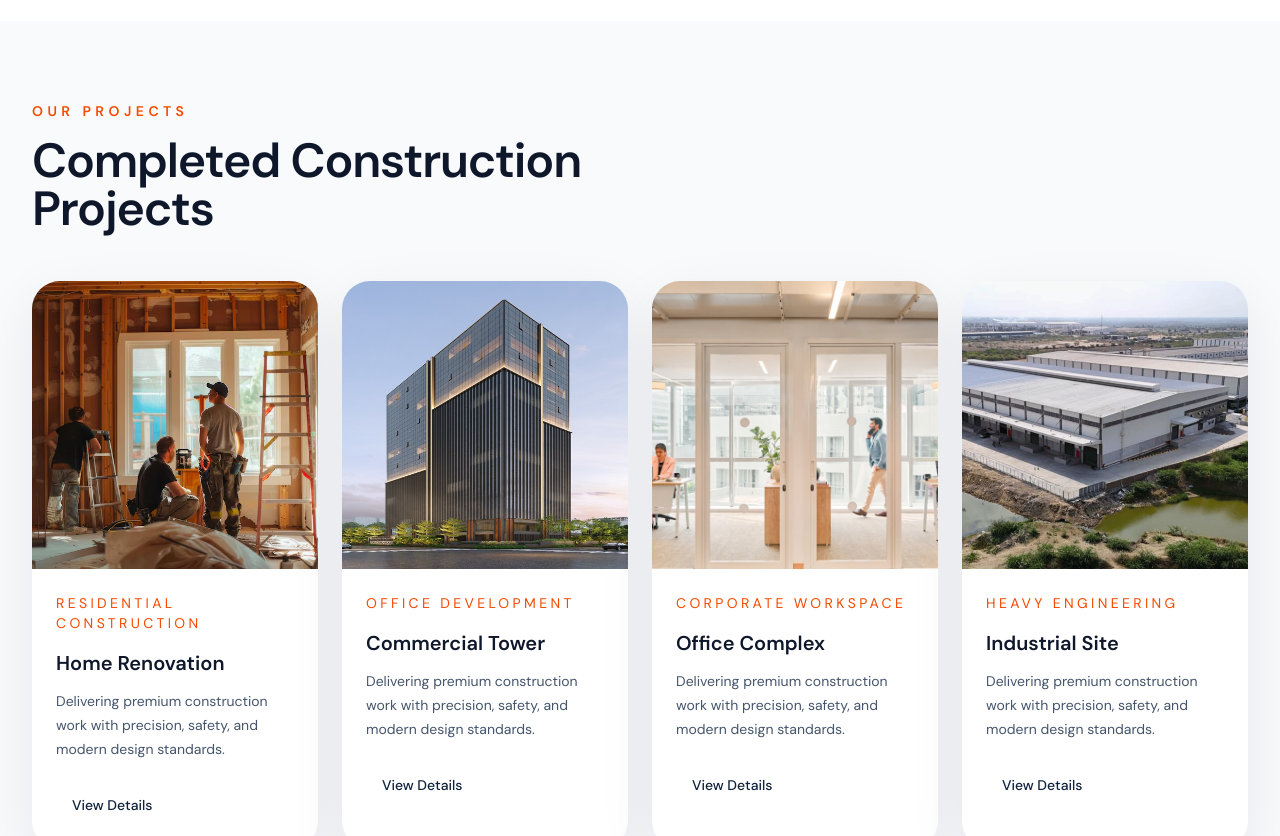
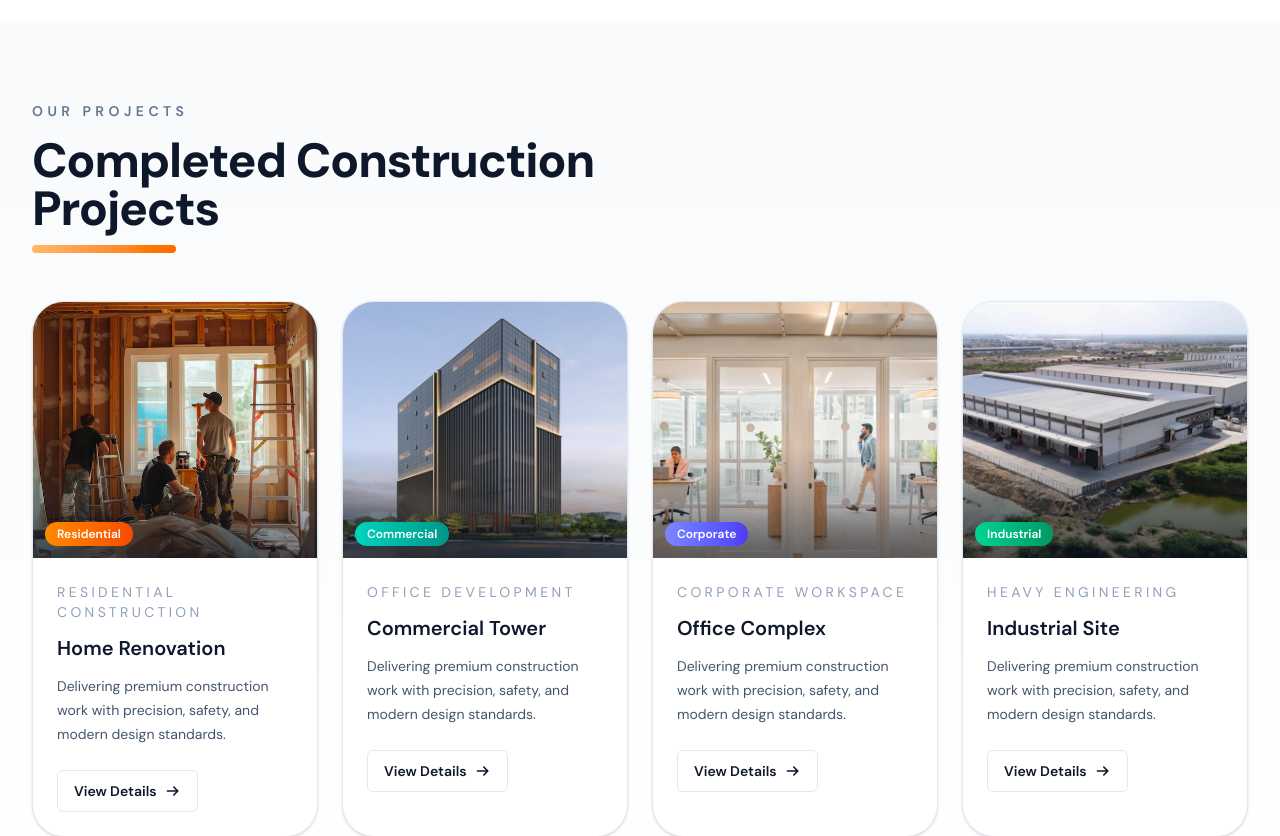
Before and after one commit to ahirsuraj1263-hash/aradhya-paints, a Next.js app: page / in a window 1280 px wide. Shown: the part 1700-2536 px from the top of the page. Built offline with nearby package versions, Linux system fonts and the light colour scheme.

Commit message:
added a border to the cards in the Our Projects section and deleted the Our Team section.

```diff
--- a/app/page.tsx
+++ b/app/page.tsx
@@ -17,29 +17,30 @@ const PROJECTS = [
     title: "Home Renovation",
     subtitle: "Residential construction",
     image: "/Home-Renovation.avif",
+    category: "Residential",
+    color: "bg-gradient-to-r from-orange-400 to-orange-600",
   },
   {
     title: "Commercial Tower",
     subtitle: "Office development",
     image: "/Commercial-Tower.jpg",
+    category: "Commercial",
+    color: "bg-gradient-to-r from-teal-400 to-teal-600",
   },
   {
     title: "Office Complex",
     subtitle: "Corporate workspace",
     image: "/Office-Complex.avif",
+    category: "Corporate",
+    color: "bg-gradient-to-r from-indigo-400 to-indigo-600",
   },
   {
     title: "Industrial Site",
     subtitle: "Heavy engineering",
     image: "/Industrial-Site.png",
+    category: "Industrial",
+    color: "bg-gradient-to-r from-emerald-400 to-emerald-600",
   },
-] as const;
-
-const TEAM = [
-  { name: "Adam Smith", role: "Project Manager" },
-  { name: "Andrew Devito", role: "Site Engineer" },
-  { name: "Alisha Martin", role: "Design Lead" },
-  { name: "Boris Green", role: "Quality Supervisor" },
 ] as const;
 
 
@@ -131,38 +132,54 @@ export default function HomePage() {
         </div>
       </section>
 
-      <section id="projects" className="py-20 bg-slate-50">
+      <section id="projects" className="py-20 bg-gradient-to-b from-slate-50 to-white">
         <div className="max-w-7xl mx-auto px-4 sm:px-6 lg:px-8">
           <div className="max-w-2xl">
-            <p className="text-sm font-semibold uppercase tracking-[0.32em] text-orange-600">
+            <p className="text-sm font-semibold uppercase tracking-[0.32em] text-slate-500">
               Our Projects
             </p>
-            <h2 className="mt-4 text-4xl sm:text-5xl font-semibold tracking-tight text-slate-900">
+            <h2 className="mt-4 text-4xl sm:text-5xl font-extrabold tracking-tight text-slate-900">
               Completed Construction Projects
             </h2>
+            <div className="mt-3 h-2 w-36 rounded-full bg-gradient-to-r from-orange-300 to-orange-500" />
           </div>
 
-          <div className="mt-12 grid gap-6 sm:grid-cols-2 xl:grid-cols-4">
+          <div className="mt-12 grid gap-6 grid-cols-1 sm:grid-cols-2 xl:grid-cols-4">
             {PROJECTS.map((project) => (
-              <article key={project.title} className="group overflow-hidden rounded-[28px] bg-white shadow-[0_18px_55px_rgba(15,23,42,0.08)]">
-                <div className="relative h-72 overflow-hidden">
+              <article key={project.title} className="group relative overflow-hidden rounded-[32px] bg-white border border-slate-200 shadow-sm transition-all duration-300 ease-in-out hover:shadow-2xl hover:-translate-y-2">
+                <div className="relative h-64 overflow-hidden">
                   <Image
                     src={project.image}
                     alt={project.title}
                     fill
-                    className="object-cover transition-transform duration-500 group-hover:scale-105"
+                    className="object-cover transform transition-transform duration-500 group-hover:scale-105"
                     sizes="(max-width: 1024px) 50vw, 25vw"
                   />
+
+                  {/* gradient overlay at bottom */}
+                  <div className="absolute inset-x-0 bottom-0 h-28 bg-gradient-to-t from-black/60 to-transparent" />
+
+                  {/* category badge on image */}
+                  <div className="absolute left-3 bottom-3 z-10">
+                    <span className={`inline-flex items-center gap-2 rounded-full px-3 py-1 text-xs font-semibold text-white ${project.color}`}>
+                      {project.category}
+                    </span>
+                  </div>
                 </div>
+
                 <div className="p-6">
-                  <p className="text-sm uppercase tracking-[0.24em] text-orange-600">
-                    {project.subtitle}
-                  </p>
-                  <h3 className="mt-4 text-xl font-semibold text-slate-900">{project.title}</h3>
+                  <p className="text-sm uppercase tracking-[0.24em] text-slate-400">{project.subtitle}</p>
+                  <h3 className="mt-3 text-xl font-semibold text-slate-900">{project.title}</h3>
                   <p className="mt-3 text-sm leading-6 text-slate-600">Delivering premium construction work with precision, safety, and modern design standards.</p>
-                  <Button href="#contact" variant="ghost" size="sm" className="mt-6 px-4 py-2">
-                    View Details
-                  </Button>
+
+                  <div className="mt-6">
+                    <Button href="#contact" variant="ghost" size="sm" className="inline-flex items-center gap-2 rounded-md bg-white/0 border border-slate-200 px-4 py-2 text-sm font-semibold text-slate-900 transition-transform duration-200 group-hover:translate-x-1">
+                      View Details
+                      <svg className="h-4 w-4 transition-transform duration-200" viewBox="0 0 20 20" fill="currentColor" aria-hidden="true">
+                        <path fillRule="evenodd" d="M10.293 15.707a1 1 0 010-1.414L13.586 11H3a1 1 0 110-2h10.586L10.293 5.707a1 1 0 111.414-1.414l5 5a1 1 0 010 1.414l-5 5a1 1 0 01-1.414 0z" clipRule="evenodd" />
+                      </svg>
+                    </Button>
+                  </div>
                 </div>
               </article>
             ))}
@@ -228,28 +245,6 @@ export default function HomePage() {
         </div>
       </section>
 
-      <section id="team" className="py-20 bg-slate-50">
-        <div className="max-w-7xl mx-auto px-4 sm:px-6 lg:px-8">
-          <div className="max-w-2xl">
-            <p className="text-sm font-semibold uppercase tracking-[0.32em] text-orange-600">Our Team</p>
-            <h2 className="mt-4 text-4xl sm:text-5xl font-semibold tracking-tight text-slate-900">
-              Meet Our Expert Team
-            </h2>
-          </div>
-          <div className="mt-12 grid gap-6 sm:grid-cols-2 xl:grid-cols-4">
-            {TEAM.map((member) => (
-              <div key={member.name} className="rounded-[28px] border border-slate-200 bg-white p-6 text-center shadow-[0_18px_40px_rgba(15,23,42,0.06)]">
-                <div className="mx-auto flex h-20 w-20 items-center justify-center rounded-full bg-orange-100 text-3xl font-semibold text-orange-700">
-                  {member.name.split(" ").map((word) => word[0]).join("")}
-                </div>
-                <h3 className="mt-6 text-xl font-semibold text-slate-900">{member.name}</h3>
-                <p className="mt-2 text-sm text-slate-600">{member.role}</p>
-              </div>
-            ))}
-          </div>
-        </div>
-      </section>
-
       <section id="faq" className="py-20 bg-slate-50">
         <div className="max-w-3xl mx-auto px-4 sm:px-6 lg:px-8">
           <div className="text-center">
```
